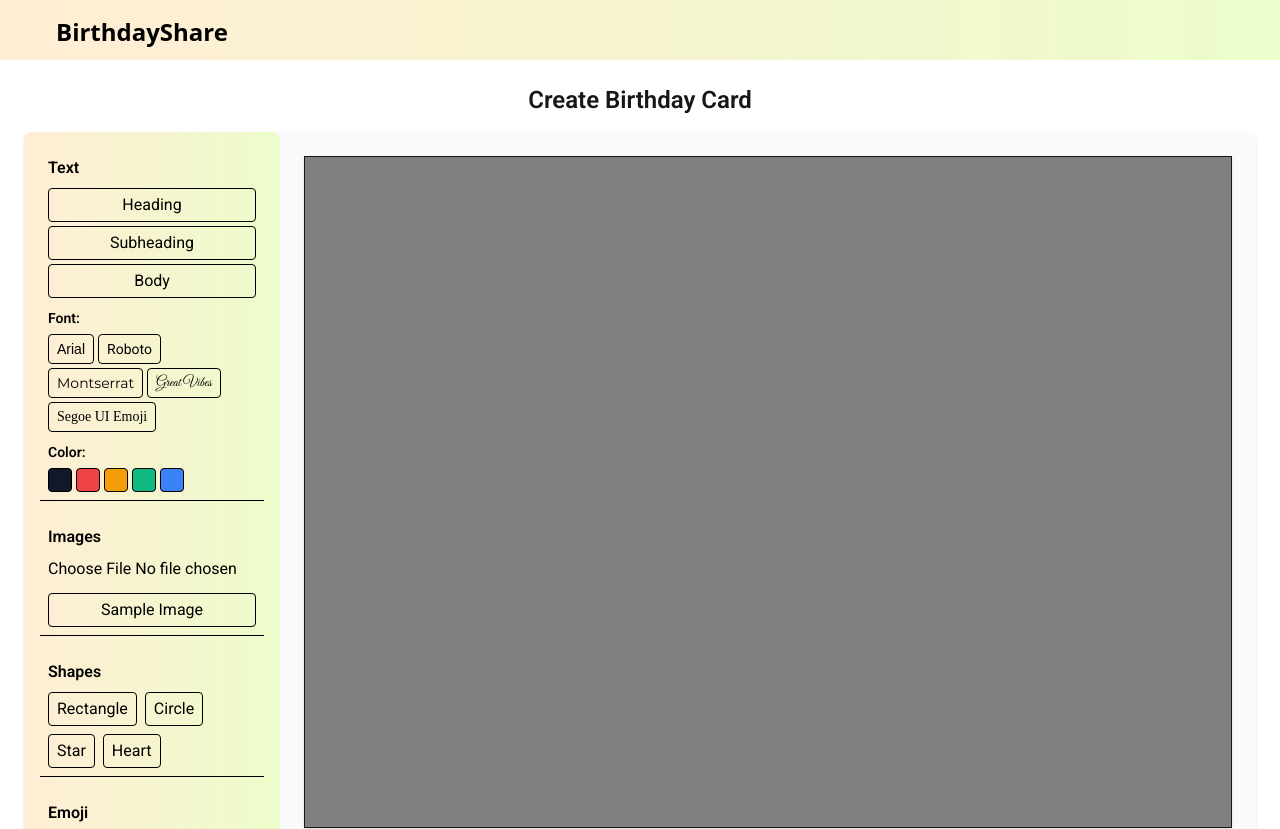
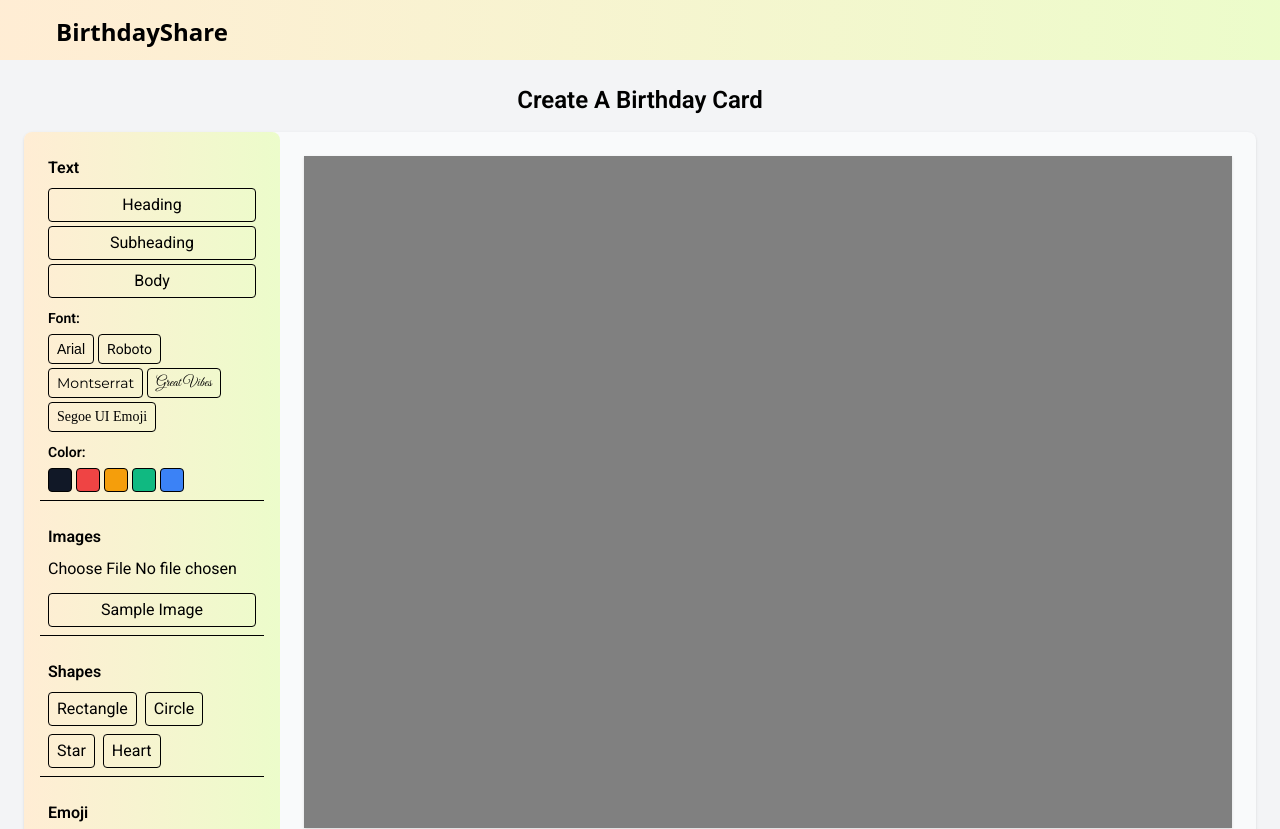
Before and after one commit to GabrielEduria/birthdayshare, a Next.js app: page /create in a window 1280 px wide. Shown: the top 829 px of the page. Built offline with nearby package versions, Linux system fonts and the light colour scheme; a web font is replaced by a local one.

Commit message:
refactor design

```diff
--- a/app/components/ui/CanvasEditor.tsx
+++ b/app/components/ui/CanvasEditor.tsx
@@ -166,7 +166,7 @@ export default function CanvasEditor({ onExport }: CanvasEditorProps) {
 
         <div
           ref={canvasRef}
-          className="relative flex-1 border overflow-hidden shadow-sm p-4 bg-white"
+          className="relative flex-1 border-1px overflow-hidden shadow-sm p-4 bg-white"
           style={{
             ...canvasStyle,
             minHeight: 480,
--- a/app/create/page.tsx
+++ b/app/create/page.tsx
@@ -51,8 +51,8 @@ export default function Create() {
 
       {error && <ErrorToast message={error} />}
 
-      <div className="p-6 flex flex-col items-center font-roboto">
-        <h1 className="text-2xl mb-4 font-semibold">Create Birthday Card</h1>
+      <div className="p-6 flex flex-col items-center bg-gray-100 text-black font-roboto">
+        <h1 className="text-2xl mb-4 font-semibold">Create A Birthday Card</h1>
 
         <CanvasEditor onExport={setCanvasJson} />
 
```
